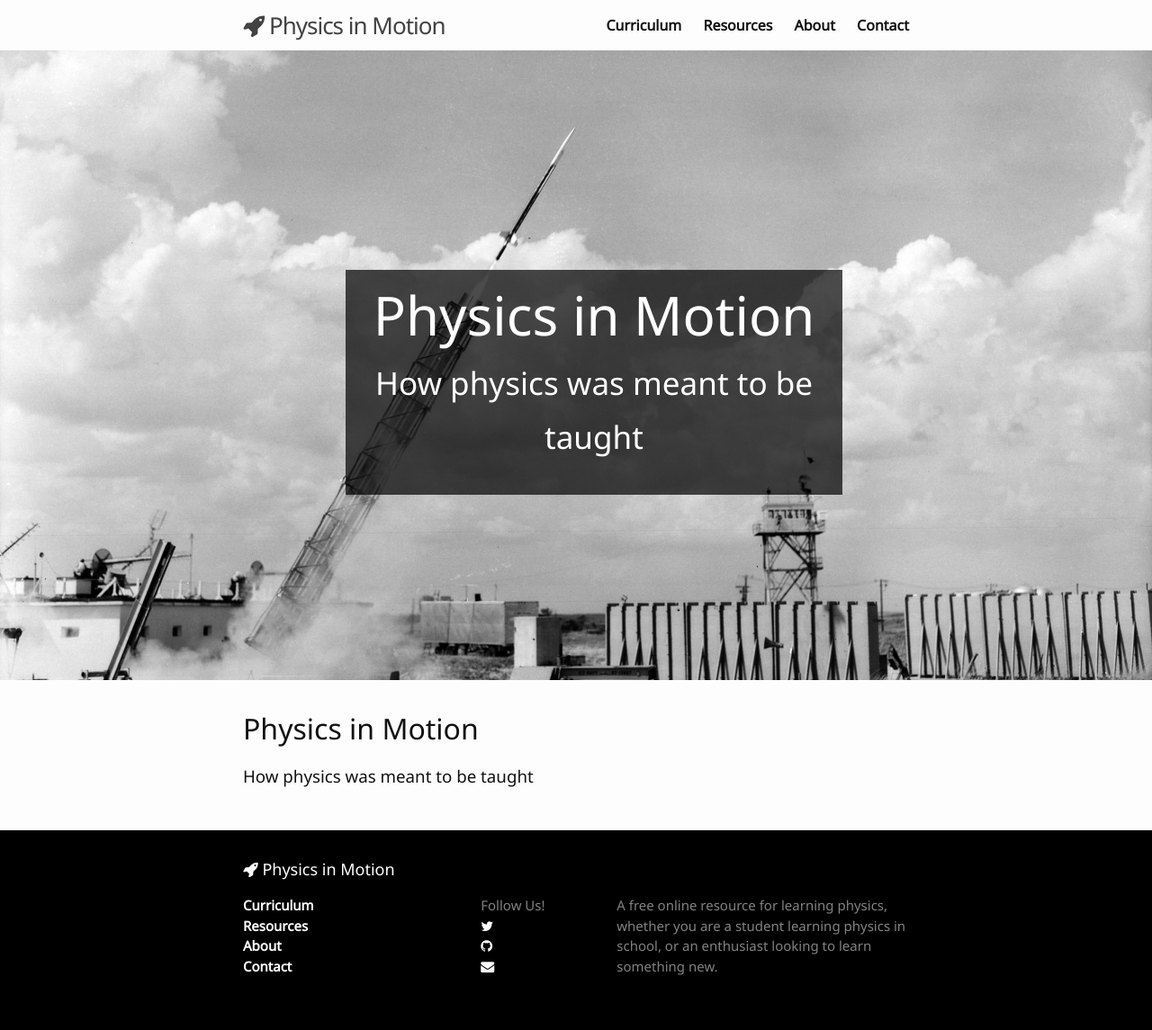
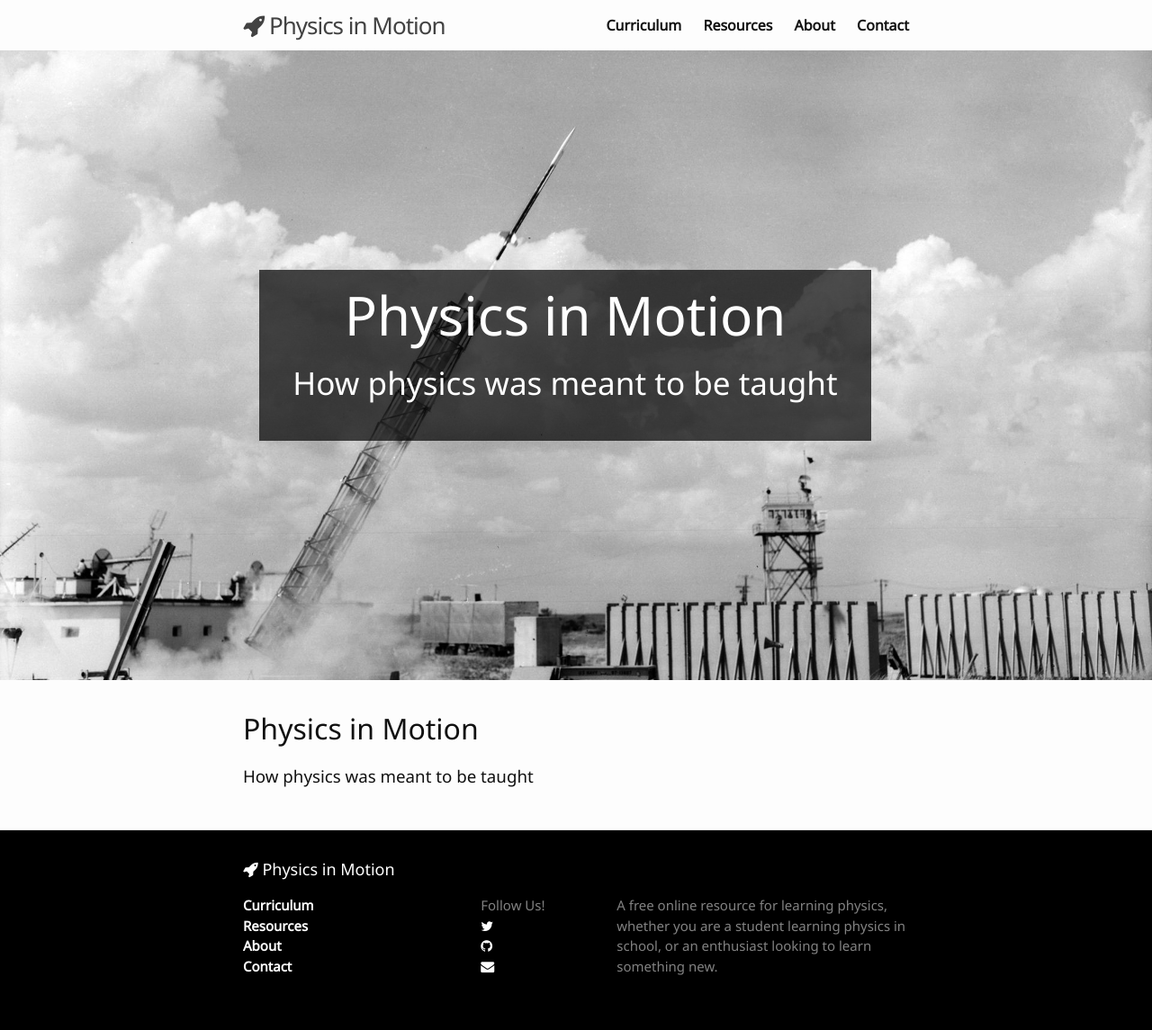
Before and after one commit to LeNPaul/physics-in-motion-old, a Jekyll site: the page built from index.html, in a window 1280 px wide. Shown: the whole page at 90% size. Built offline with Jekyll 4.4.1, drawn with Linux system fonts in a browser that asks for light colours; nearby versions of some CDN libraries.

Commit message:
Change splash page font size when dropdown menu appears

```diff
--- a/assets/css/_sass/_layout.scss
+++ b/assets/css/_sass/_layout.scss
@@ -182,8 +182,8 @@
 .splash-text {
   position: absolute;
   top: 300px;
-  left: 30%;
-  width: 40%;
+  left: 22.5%;
+  width: 50%;
   margin: auto;
   font-weight: 100;
   font-size: 30px;
@@ -193,6 +193,12 @@
   color: white;
   background: rgb(0, 0, 0); /* fallback color */
   background: rgba(0, 0, 0, 0.7);
+}
+@include media-query($on-palm){
+  .splash-text {
+    font-size: 18px;
+    line-height: 1.5;
+  }
 }
 
 .spacing-unit p {
```
